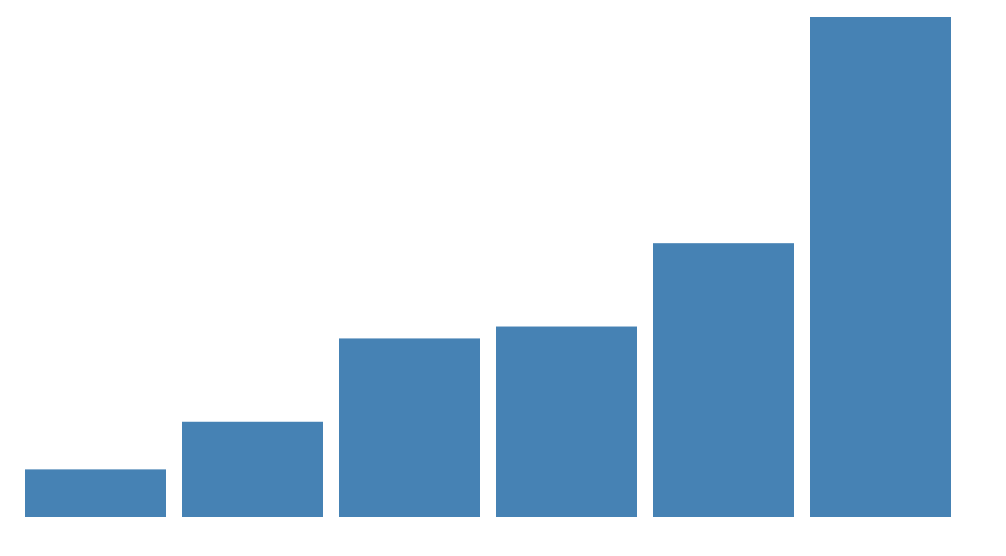
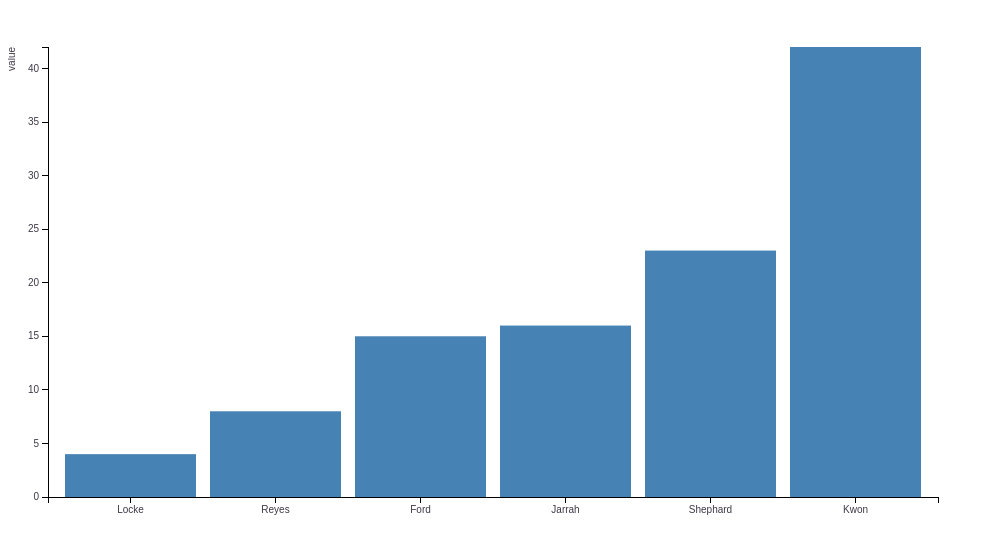
Before and after one commit to jasonblanchard/d3-test, a website built with webpack: page public/index.html in a window 1280 px wide. Shown: the part 50-606 px from the top of the page, without its empty margins (0-1006 px from the left). Built offline with nearby package versions, Linux system fonts and the light colour scheme.

Commit message:
Added labels

```diff
--- a/public/index.html
+++ b/public/index.html
@@ -32,6 +32,18 @@
       font: 10px sans-serif;
       text-anchor: middle;
     }
+
+    .axis text {
+      font: 10px sans-serif;
+      fill: #3E3946;
+    }
+
+    .axis path,
+    .axis line {
+      fill: none;
+      stroke: #000;
+      shape-rendering: crispEdges;
+    }
     </style>
   </head>
   <body>
--- a/src/chart.js
+++ b/src/chart.js
@@ -2,9 +2,9 @@ import d3 from 'd3';
 import data from './dataWithNames';
 
 export default () => {
-
-  const width = 960;
-  const height = 500;
+  const margins = { top: 20, right: 30, bottom: 30, left: 40 };
+  const width = 960 - margins.right - margins.left;
+  const height = 500 - margins.top - margins.bottom;
 
   const x = d3.scale.ordinal()
     .rangeRoundBands([0, width], 0.1)
@@ -14,9 +14,19 @@ export default () => {
     .range([height, 0])
     .domain([0, d3.max(data, d => d.value)]);
 
+  const xAxis = d3.svg.axis()
+    .scale(x)
+    .orient('bottom');
+
+  const yAxis = d3.svg.axis()
+    .scale(y)
+    .orient('left');
+
   const chart = d3.select('.chart')
-    .attr('width', width)
-    .attr('height', height);
+    .attr('width', width + margins.right + margins.left)
+    .attr('height', height + margins.top + margins.bottom)
+    .append('g')
+    .attr('transform', `translate(${margins.left}, ${margins.right})`);
 
   const bar = chart.selectAll('g')
     .data(data).enter()
@@ -27,4 +37,19 @@ export default () => {
     .attr('y', d => y(d.value))
     .attr('height', d => height - y(d.value))
     .attr('width', x.rangeBand());
+
+  chart.append('g')
+    .attr('class', 'x axis')
+    .attr('transform', `translate(0, ${height})`)
+    .call(xAxis);
+
+  chart.append('g')
+    .attr('class', 'y axis')
+    .call(yAxis)
+    .append('text')
+    .attr('transform', 'rotate(-90)')
+    .attr('y', -40)
+    .attr('dy', '.71em')
+    .style('text-anchor', 'end')
+    .text('value');
 };
```
